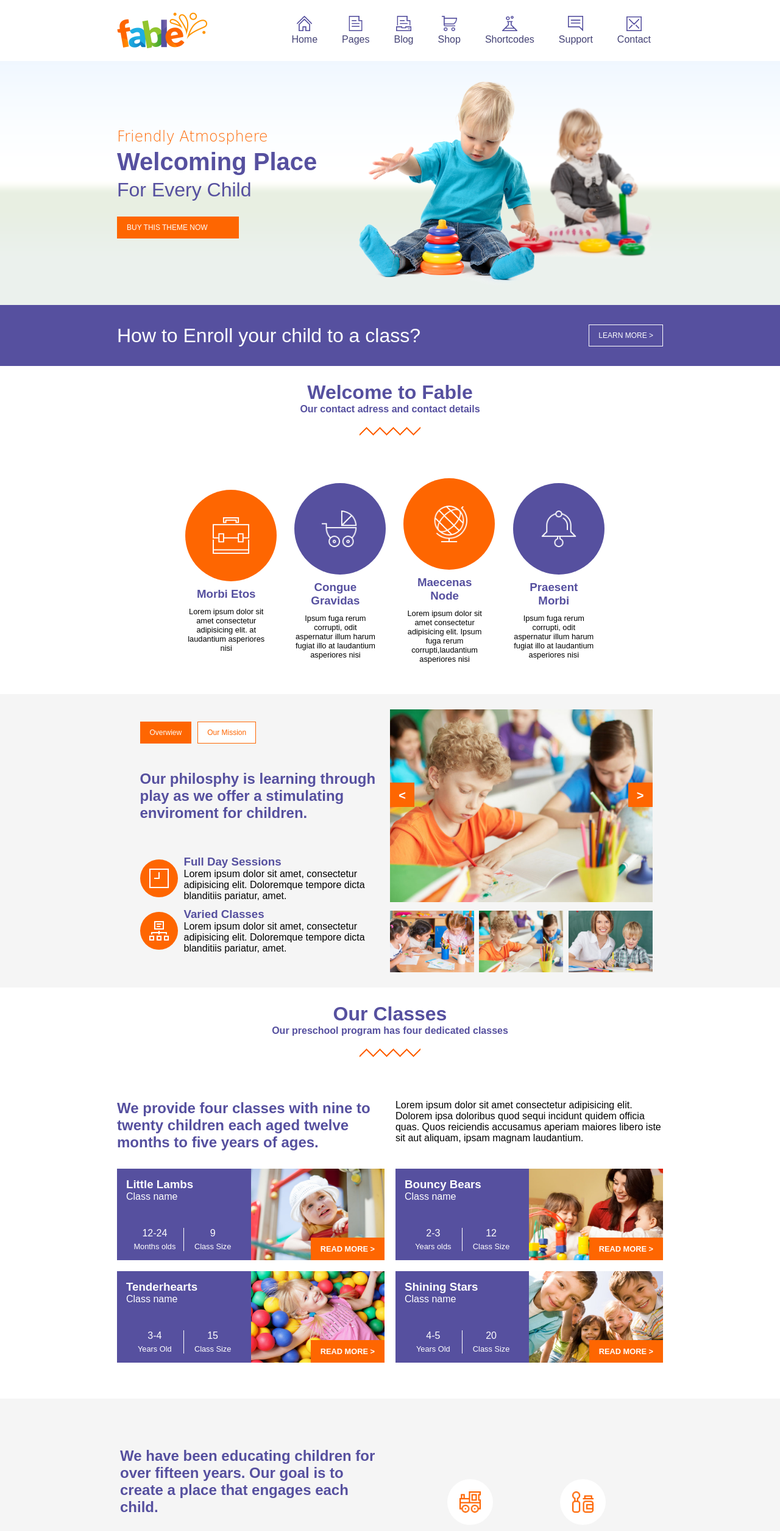
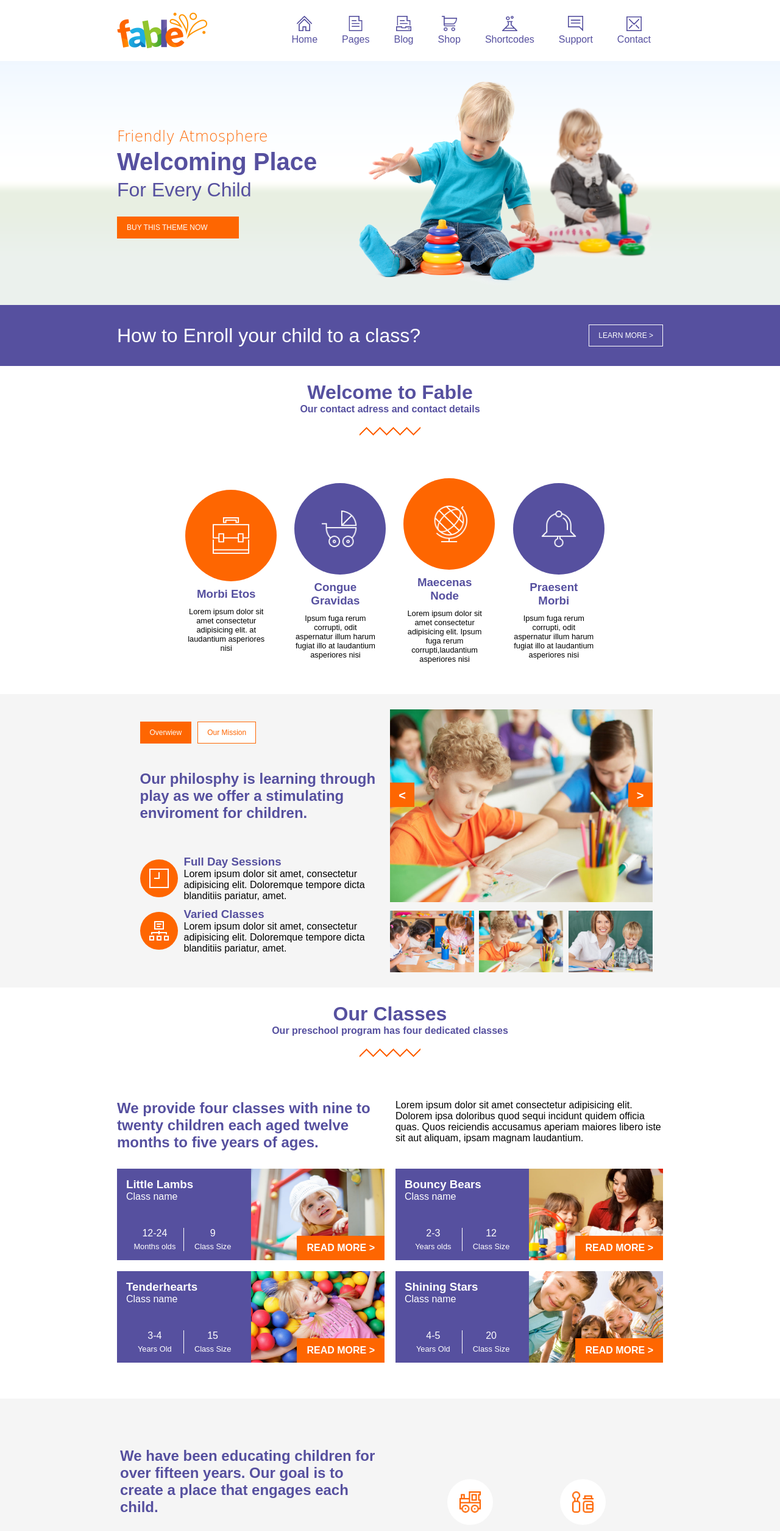
Before and after one commit to AndrewScacchi/proj-html-vuejs, a Vue app: page / in a window 1280 px wide. Shown: the top 2510 px of the page at 61% size. Built offline with nearby package versions, Linux system fonts and the light colour scheme.

Commit message:
cleaning code. DRY. debug

```diff
--- a/src/assets/css/style.scss
+++ b/src/assets/css/style.scss
@@ -23,7 +23,10 @@ $darkBlue: #56509f;
         }
     }
 }
-
+@mixin flex-centered {
+    justify-content: center;
+    align-items: center;
+}
 //  USEFUL CLASSES
 // flex rules
 .flex-row{
@@ -75,6 +78,26 @@ $darkBlue: #56509f;
             border: 1px solid $blazeOrange;
           }
   }
+.absoluteBtn {
+    position: absolute;
+    right: 0;
+    bottom: 0;
+    z-index: 10;
+    color: $white;
+    background-color: $blazeOrange;
+    border:1px solid $blazeOrange;
+    padding: 10px 15px;
+    font-size: 1rem;
+    font-weight: bold;
+
+    &:hover {
+        cursor: pointer;
+        color: $blazeOrange;
+        background-color: $white;
+    }
+
+}
+
 
 // others
 .round{
--- a/src/components/MyHeader.vue
+++ b/src/components/MyHeader.vue
@@ -99,7 +99,7 @@ export default {
 
     width:100%;
     height: 100px;
-    background: white;
+    background: $white;
     padding: 0 15%;
     justify-content: space-between;
     align-items: center;
@@ -112,7 +112,7 @@ nav{
   a{
     height: 100px;
     text-decoration: none;
-    color: #444275;
+    color: $darkBlue;
 
     gap: 5px;
 
--- a/src/components/minor/ContactUs.vue
+++ b/src/components/minor/ContactUs.vue
@@ -88,7 +88,6 @@ export default {
   }
 }
 .contact-form{
-
   margin-bottom: 100px;
   width: 100%;
   height: 100px;
--- a/src/components/minor/ImageGallery.vue
+++ b/src/components/minor/ImageGallery.vue
@@ -17,18 +17,6 @@
             </div>
         </div>
 
-        <!-- static quote -->
-        <!-- <div  class="quote flex-col display-none">
-            <div class="quote-wrapper flex-col">
-                <img src="../../assets/images/quote_alt.png" alt="">
-            </div>
-
-            <p>I have to say that i have 2 children ages 5 and 2 and have used various daycare's in Kindergartens and this is by far the best i have ever used</p>
-            <span class="line"></span>
-            <span>Cecil J. Kirk</span>
-        </div> -->
-
-        <!-- :src="imgGallery[activeImg].img" -->
         <!-- dinamic quote -->
         <div id="quote" class="quote flex-col " @click="nextQuote">
             <div class="quote-wrapper flex-col">
@@ -42,7 +30,7 @@
 
         </div>
         <div class="bottom flex-row">
-                <div v-for="(item, i) in quoteList" :key="i" class="rectangle"></div>
+                <div v-for="(item, i) in quoteList" :key="i" class="rectangle" ></div>
 
         </div>
 
@@ -192,8 +180,8 @@ setInterval(() => {
 
     }
     .quote-wrapper{
-        justify-content: center;
-        align-items: center;
+        @include flex-centered;
+
         padding: 20px;
         border-radius: 50%;
         border: 2px solid $white;
@@ -208,7 +196,8 @@ setInterval(() => {
     position: absolute;
     bottom: 50px;
     width: 100%;
-    justify-content: center;
+    @include flex-centered;
+
     gap: 10px;
 }
 .rectangle {
@@ -217,7 +206,7 @@ setInterval(() => {
     border: 2px solid $white;
 }
 .rectangle-up {
-    bottom: 80px;
+    margin-bottom: 30px;
 }
 
 </style>
--- a/src/components/minor/WhatIsNew.vue
+++ b/src/components/minor/WhatIsNew.vue
@@ -101,29 +101,15 @@ export default {
 @import "../../assets/css/style.scss";
 
 #whatIsNew{
-    width: 100%;
-    margin: 0 auto;
-    padding: 25px 0;
-    align-items: center;
-    justify-content: space-around;
-    gap: 25px;
-    .title{
-        justify-content: center;
-        align-items: center;
-        img{
-            margin: 20px auto;
-        }
-    }
+    @include main-id-style;
+
+
     section{
         justify-content: center;
         align-items: center;
         width: 100%;
         padding: 25px 15%;
         gap: 5%;
-
-        //debug
-        min-height: 200px;
-        background-color: white;
     }
 }
 .main-a {
@@ -136,7 +122,6 @@ export default {
 
 }
 .cardContainer{
-    // width: 50%;
     justify-content: space-between;
     align-items: center;
     flex-wrap: wrap;
@@ -174,23 +159,4 @@ export default {
     }
 }
 
-.absoluteBtn {
-        position: absolute;
-        right: 0;
-        bottom: 4px;
-        z-index: 10;
-        color: white;
-        background-color: #fe6601;
-        border:1px solid #fe6601;
-        padding: 10px 15px;
-        font-size: 1rem;
-        font-weight: bold;
-
-        &:hover {
-            cursor: pointer;
-            color: #fe6601;
-            background-color: white;
-        }
-
-    }
 </style>
--- a/src/components/minor/classCard.vue
+++ b/src/components/minor/classCard.vue
@@ -47,13 +47,12 @@ export default {
 @import "../../assets/css/style.scss";
 
 .classCard {
-        //debug
+
         position: relative;
         width: 49%;
         margin: 1% 0;
         height: 150px;
         color: $white;
-
         background-color: $darkBlue;
         h3 {
             color: $white;
@@ -64,8 +63,6 @@ export default {
             justify-content: space-between;
         }
         .classStats{
-
-
             div {
             gap: 5px;
             width: 50%;
@@ -84,24 +81,5 @@ export default {
             font-size: 0.8em;
         }
     }
-    .absoluteBtn {
-        position: absolute;
-        right: 0;
-        bottom: 0;
-        z-index: 10;
-        color: $white;
-        background-color: $blazeOrange;
-        border:1px solid $blazeOrange;
-        padding: 10px 15px;
-        font-size: 0.8rem;
-        font-weight: bold;
-
-        &:hover {
-            cursor: pointer;
-            color: $blazeOrange;
-            background-color: $white;
-        }
-
-    }
 
 </style>
```
